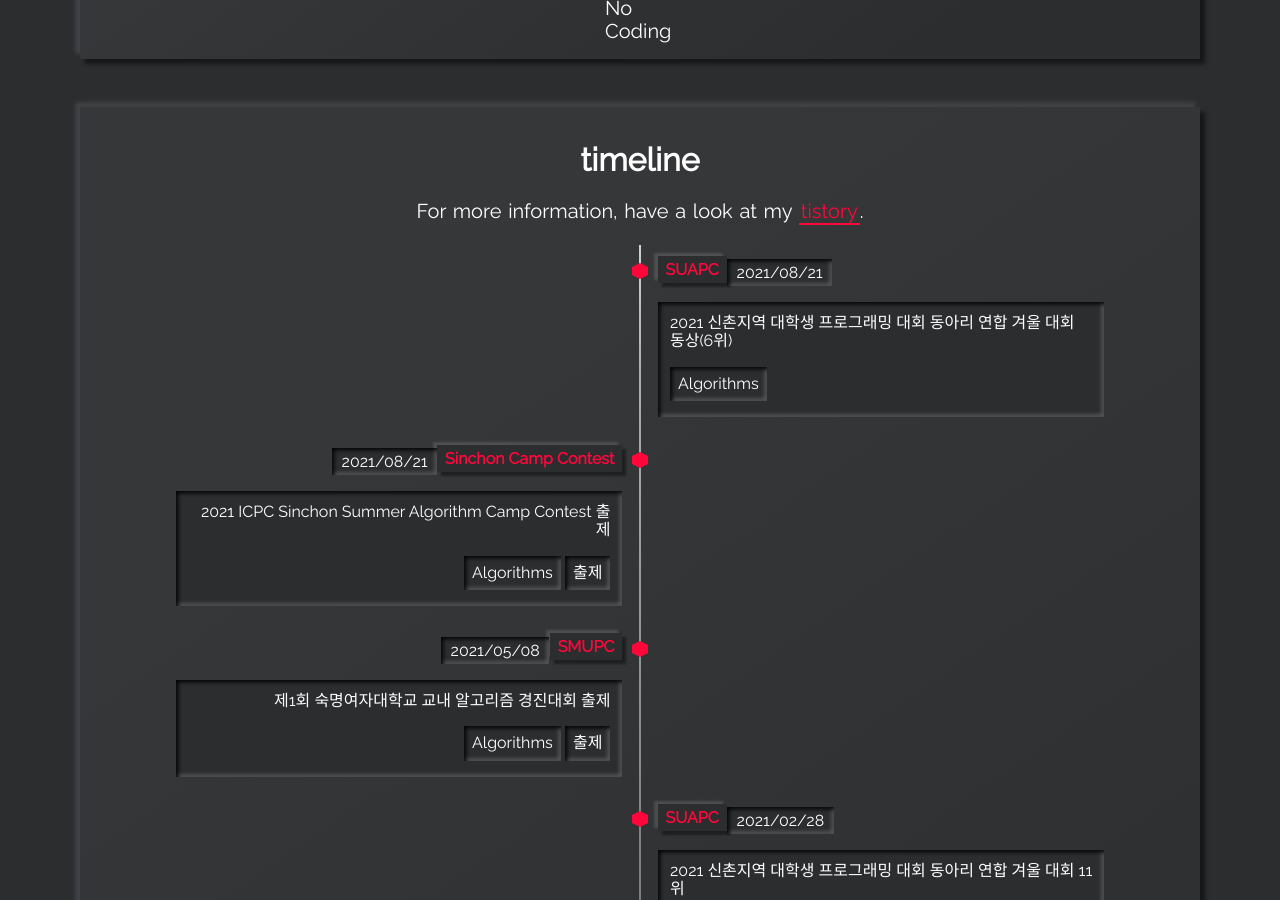
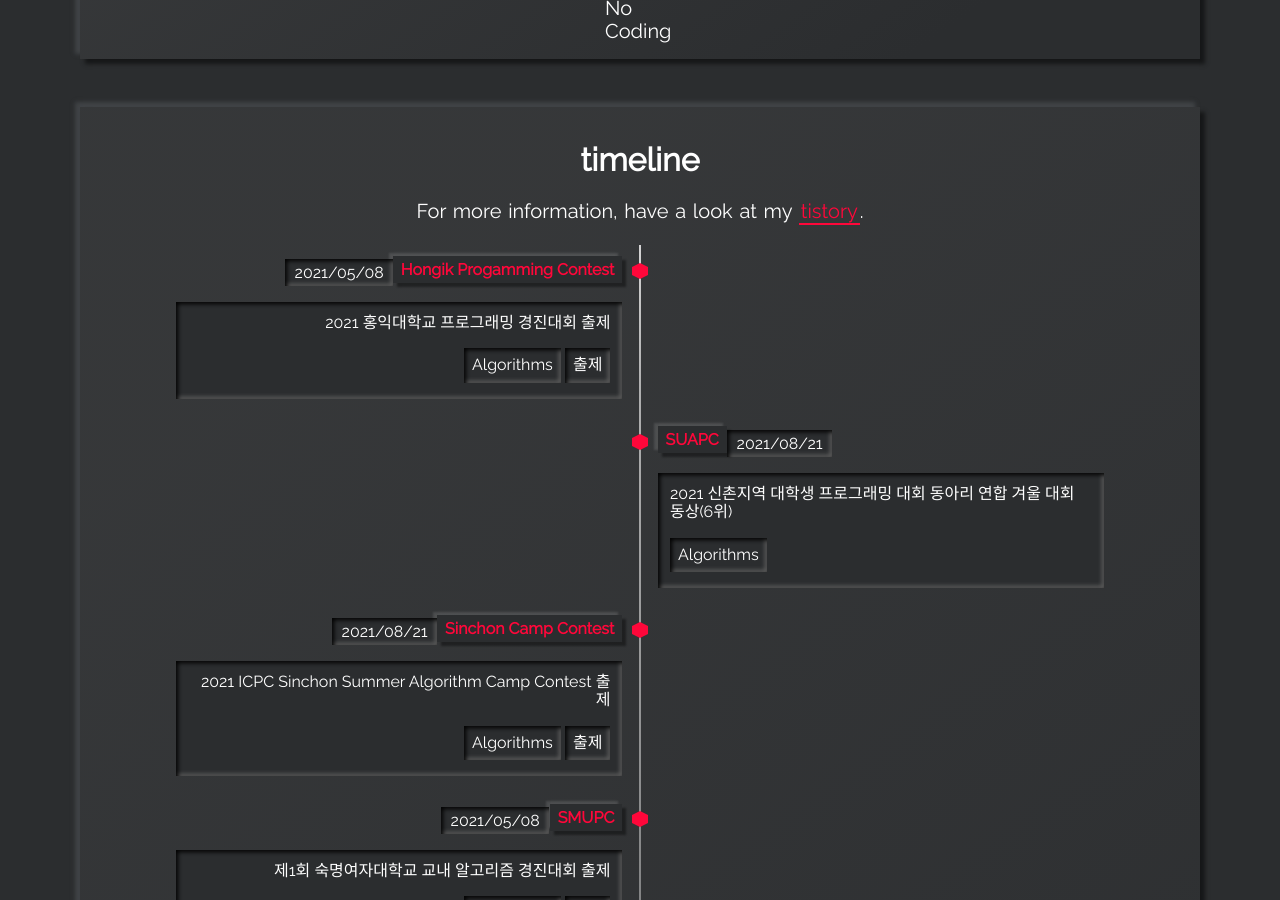
Before and after one commit to swoooon/blueint323.github.io, a Jekyll site: the page built from index.html, in a window 1280 px wide and 900 px high, scrolled down 1246 px. Built offline with Jekyll 4.4.1, drawn with Linux system fonts in a browser that asks for light colours.

Commit message:
Update timeline.yml

```diff
--- a/_data/timeline.yml
+++ b/_data/timeline.yml
@@ -16,6 +16,17 @@
 #     - tag: Ruby
 #     - tag: Rails
 #   timeline-side: right
+
+
+- title: Hongik Progamming Contest
+  title-url: https://www.acmicpc.net/contest/view/685
+  date: 2021/05/08
+  subtitle: 2021 홍익대학교 프로그래밍 경진대회 출제
+  tags:
+    - tag: Algorithms
+    - tag: 출제
+  timeline-side: left
+
 
 - title: SUAPC
   title-url: https://www.acmicpc.net/contest/view/679
@@ -43,6 +54,7 @@
     - tag: Algorithms
     - tag: 출제
   timeline-side: left
+
 - title: SUAPC
   title-url: https://www.acmicpc.net/contest/view/586
   date: 2021/02/28
```
